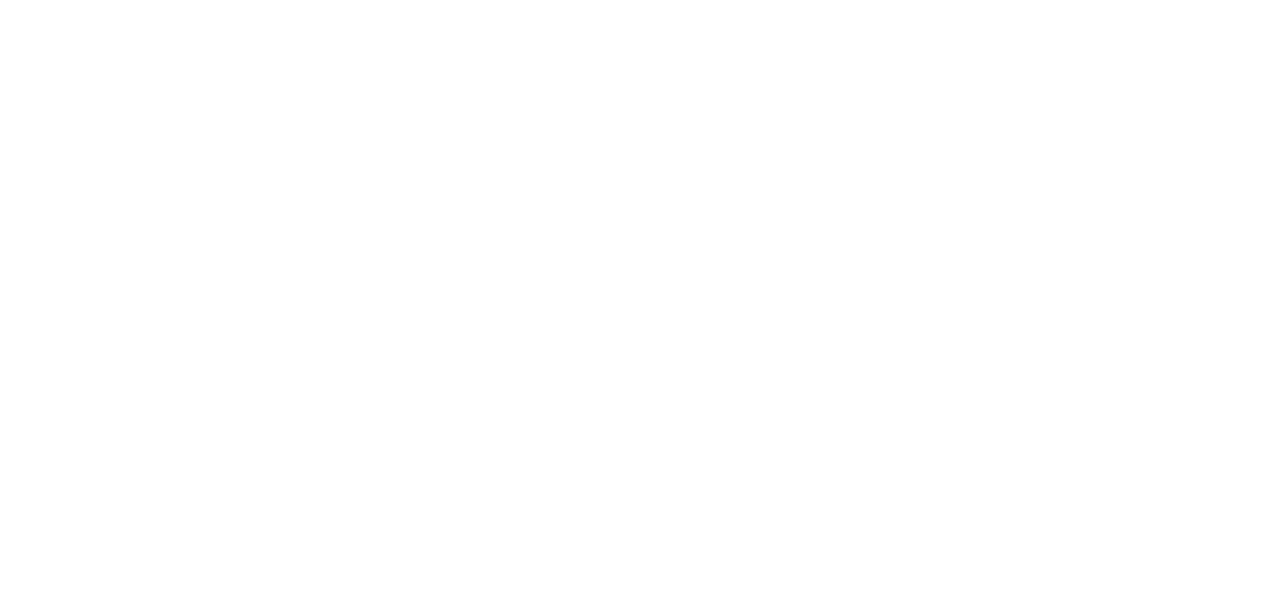
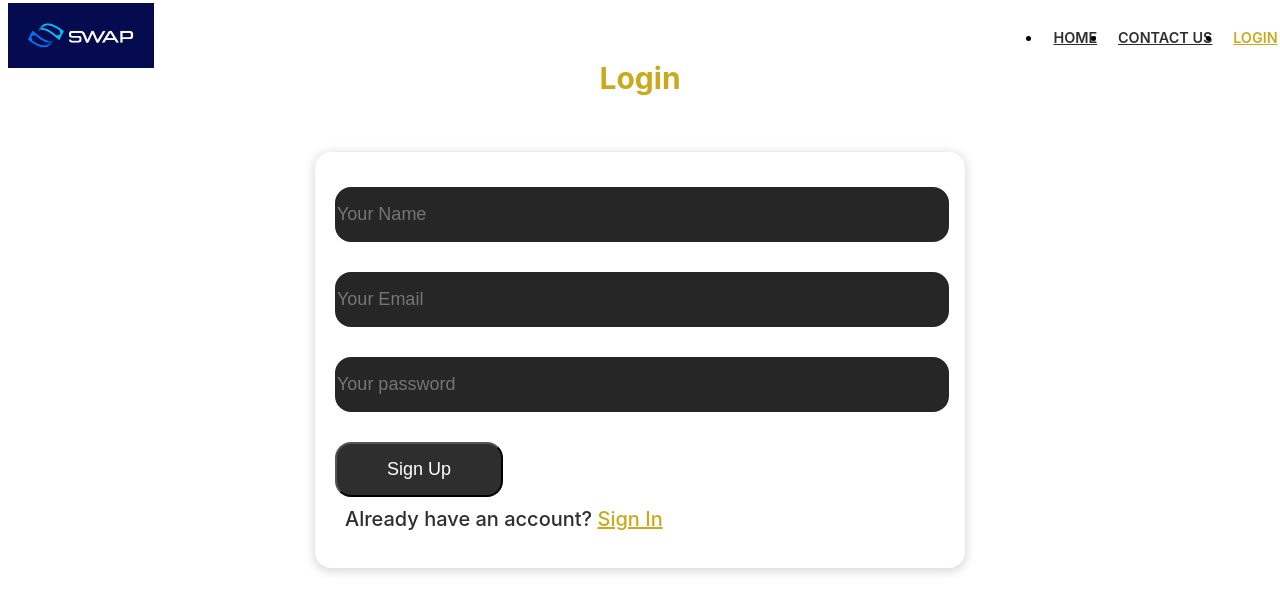
Before and after one commit to skillhataccelerator9team9/skillSwap, a React (Create React App) app in the folder client/skillswap-ui/: page /Login in a window 1280 px wide. Before the commit this address had no page. Shown: the top 612 px of the page. Built offline with nearby package versions, Linux system fonts and the light colour scheme.

Commit message:
login with nav bar

```diff
--- a/client/skillswap-ui/src/App.js
+++ b/client/skillswap-ui/src/App.js
@@ -16,7 +16,7 @@ import React from 'react'
 import './App.css'
 
 import HomeScreen from './screens/HomeScreen';
-// import LoginScreen from './Screens/LoginScreen';
+import LoginScreen from './screens/LoginScreen';
 import ContactScreen from './screens/ContactScreen';
 
 import {
@@ -34,7 +34,7 @@ const App = () => {
             <Route path="/" element={<HomeScreen />} />
             <Route path="/Home" element={<HomeScreen />} />
             <Route path="/ContactUS" element={<ContactScreen />} />
-            {/* <Route path="/Login" element={<LoginScreen />} /> */}
+            <Route path="/Login" element={<LoginScreen />} />
           </Routes>
         }
       </Router>
--- a/client/skillswap-ui/src/screens/HomeScreen.jsx
+++ b/client/skillswap-ui/src/screens/HomeScreen.jsx
@@ -1,7 +1,6 @@
 import React from 'react'
 
 import NavBar from '../components/NavBar';
-import Login from '../components/Login';
 
 function HomeScreen () {
   return (
--- /dev/null
+++ b/client/skillswap-ui/src/screens/LoginScreen.jsx
@@ -0,0 +1,15 @@
+import React from 'react'
+import NavBar from '../components/NavBar';
+import Login from '../components/Login';
+
+
+function LoginScreen () {
+  return (
+    <div className='LoginScreen'>
+      <NavBar />
+      <Login />
+    </div>
+  )
+}
+
+export default LoginScreen;
--- a/client/skillswap-ui/src/styles/contactUs.css
+++ b/client/skillswap-ui/src/styles/contactUs.css
@@ -29,7 +29,7 @@
 .contact .secContainer .contactTitle h1 {
   padding-bottom: .5rem;
   color: var(--primaryColor);
-  font-size: 35px;
+  font-size: 30px;
   font-weight: 700;
   text-align: center;
 }
@@ -130,7 +130,7 @@
 /* Media Queries =====================> */
 @media screen and (min-width: 950px) {
   .contact .secContainer .contactForm {
-    width: 60%;
+    width: 50%;
     margin-top: 3rem;
     margin-left: auto;
     margin-right: auto;
--- a/client/skillswap-ui/src/styles/login.css
+++ b/client/skillswap-ui/src/styles/login.css
@@ -101,7 +101,7 @@
 }
 
 .login .secContainer .loginForm .login-Form .loginInput {
-  width: 95%;
+  width: 100%;
   border: 2px solid #262626;
   outline: none;
   background: #262626;
```
Also changed, not shown: client/skillswap-ui/src/styles/navBar.css (+20 -0 lines).
